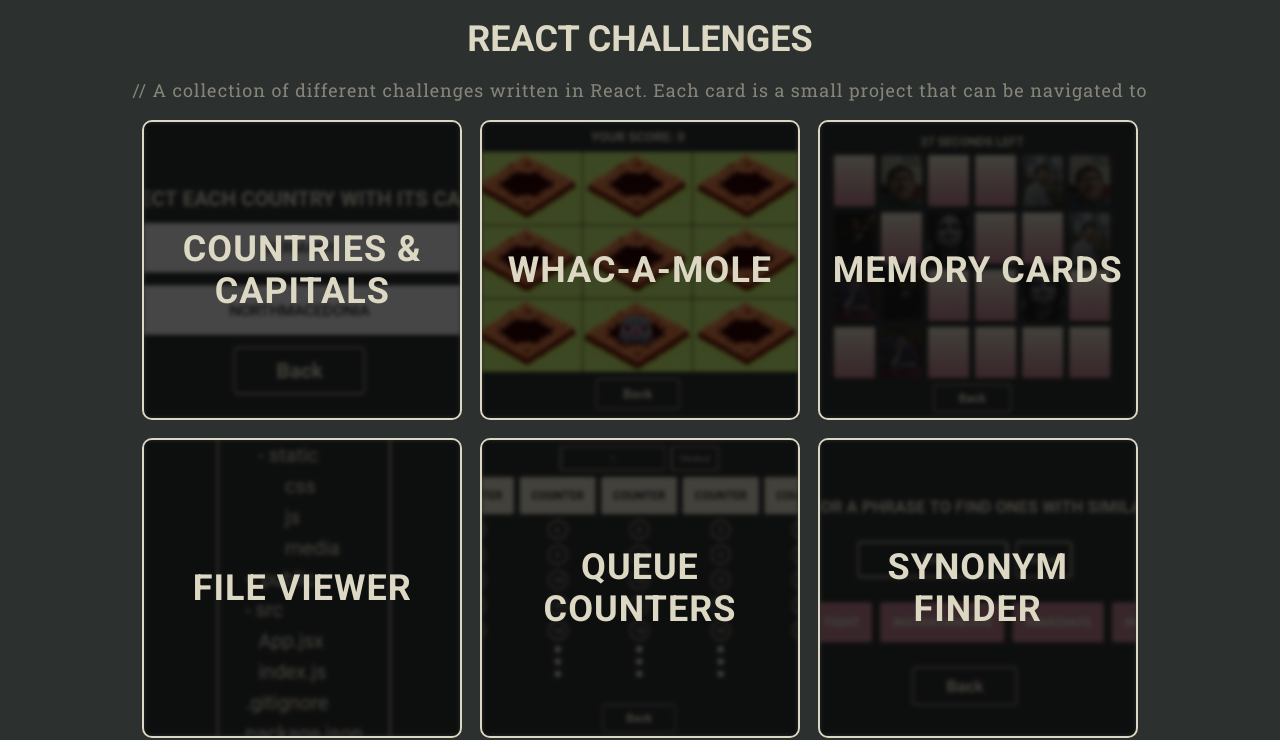
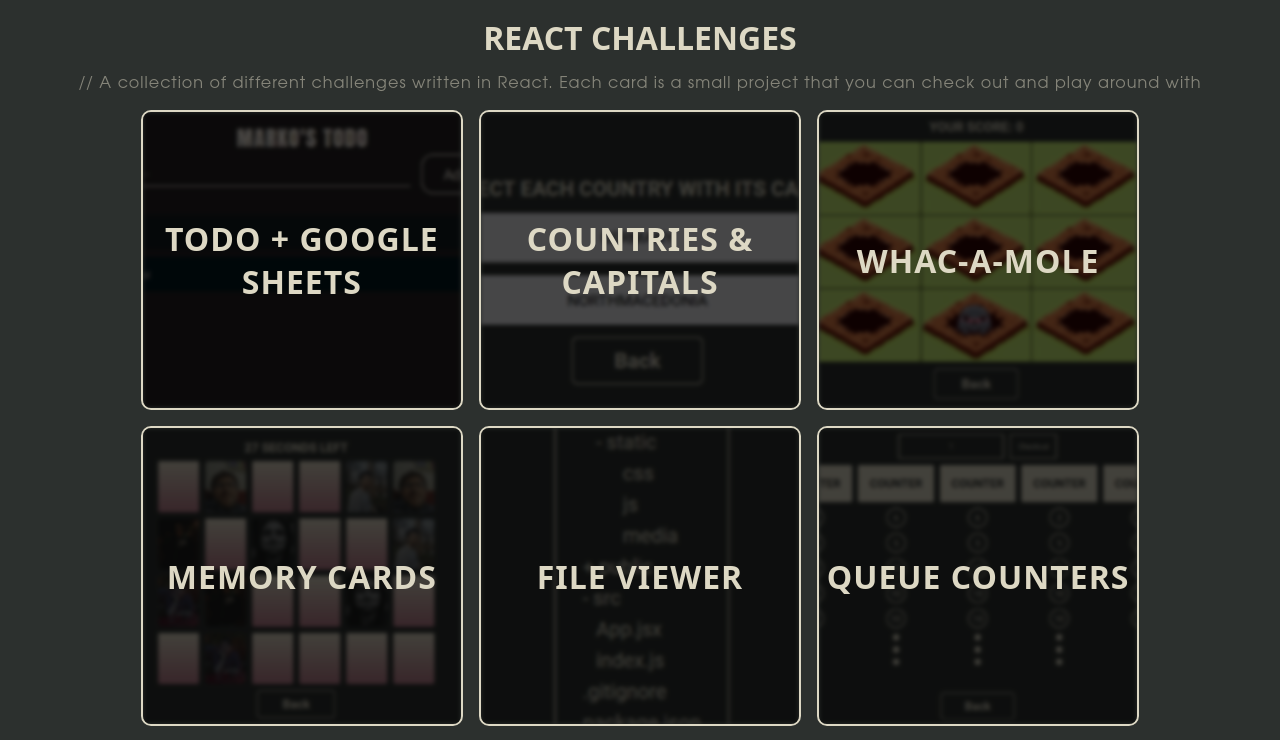
Before and after one commit to KralMarko123/react-challenges, a React (Create React App) app: page / in a window 1280 px wide. Shown: the top 740 px of the page. Built offline with nearby package versions, Linux system fonts and the light colour scheme.

Commit message:
feat: fixed spacing and added todo app

```diff
--- a/src/components/Home/Home.jsx
+++ b/src/components/Home/Home.jsx
@@ -1,24 +1,28 @@
-import React from "react";
-import { useNavigate } from "react-router-dom";
-import { CHALLENGES } from "../../constants/CHALLENGES";
-import "./Home.css";
+import React from 'react';
+import { useNavigate } from 'react-router-dom';
+import { CHALLENGES } from '../../constants/CHALLENGES';
+import './Home.css';
 
 const Home = () => {
 	const navigate = useNavigate();
 	return (
-		<div className="page home">
-			<h1 className="title">React Challenges</h1>
-			<p className="subtitle">
+		<div className='page home'>
+			<h1 className='title'>React Challenges</h1>
+			<p className='subtitle'>
 				// A collection of different challenges written in React. Each card is a small project that
-				can be navigated to
+				you can check out and play around with
 			</p>
 
-			<div className="card-container">
+			<div className='card-container'>
 				{CHALLENGES.map((c, i) => (
-					<div key={i} className="card" onClick={() => navigate(c.route)}>
-						<img src={c.thumbnail} alt={c.thumbnailAlt} className="card-image" />
-						<h3 className="card-title">{c.title}</h3>
-						<p className="card-description">{c.description}</p>
+					<div
+						key={i}
+						className='card'
+						onClick={() => (c.route ? navigate(c.route) : window.open(c.link, '_blank').focus())}
+					>
+						<img src={c.thumbnail} alt={c.thumbnailAlt} className='card-image' />
+						<h3 className='card-title'>{c.title}</h3>
+						<p className='card-description'>{c.description}</p>
 					</div>
 				))}
 			</div>
--- a/src/constants/CHALLENGES.jsx
+++ b/src/constants/CHALLENGES.jsx
@@ -6,9 +6,18 @@ import queueCountersThumbnail from '../assets/images/queueCounters/queue counter
 import synonymFinderThumbnail from '../assets/images/synonymFinder/synonym finder thumbnail.png';
 import dotCreatorThumbnail from '../assets/images/dotCreator/dot creator thumbnail.png';
 import passcodeThumbnail from '../assets/images/passcode/passcode thumbnail.png';
+import todoThumbnail from '../assets/images/todoApp/todo thumbnail.png';
 import { ROUTES } from './ROUTES';
 
 export const CHALLENGES = [
+	{
+		title: 'ToDo + Google Sheets',
+		description:
+			'A todo application using google sheets as the backend. You can add, remove and update items you have in your todo list with ease',
+		thumbnail: todoThumbnail,
+		thumbnailAlt: 'todo-app-google',
+		link: 'https://kralmarko123.github.io/todo-app/'
+	},
 	{
 		title: 'Countries & Capitals',
 		description:
--- a/src/styles/general.css
+++ b/src/styles/general.css
@@ -1,6 +1,5 @@
 .page {
 	width: 100%;
-	min-width: 100vw;
 	min-height: 100vh;
 
 	padding: 1em;
--- a/src/styles/variables.css
+++ b/src/styles/variables.css
@@ -1,5 +1,3 @@
-@import url("https://fonts.googleapis.com/css2?family=Roboto+Slab:wght@400;700&family=Roboto:ital,wght@0,400;0,700;1,300&display=swap");
-
 :root {
 	--main-dark: #2c302e;
 	--main-light: rgb(221, 216, 196);
@@ -7,7 +5,7 @@
 	--danger: #ff331f;
 	--accent: #bb7e8c;
 
-	--main-font: "Roboto", sans-serif;
-	--secondary-font: "Roboto Slab", serif;
-	--base-font-size: 18px;
+	--main-font: system-ui, sans-serif;
+	--secondary-font: Avenir, Montserrat, Corbel, 'URW Gothic', source-sans-pro, sans-serif;
+	--base-font-size: 16px;
 }
```
Also changed, not shown: src/assets/images/todoApp/todo thumbnail.png (added).
